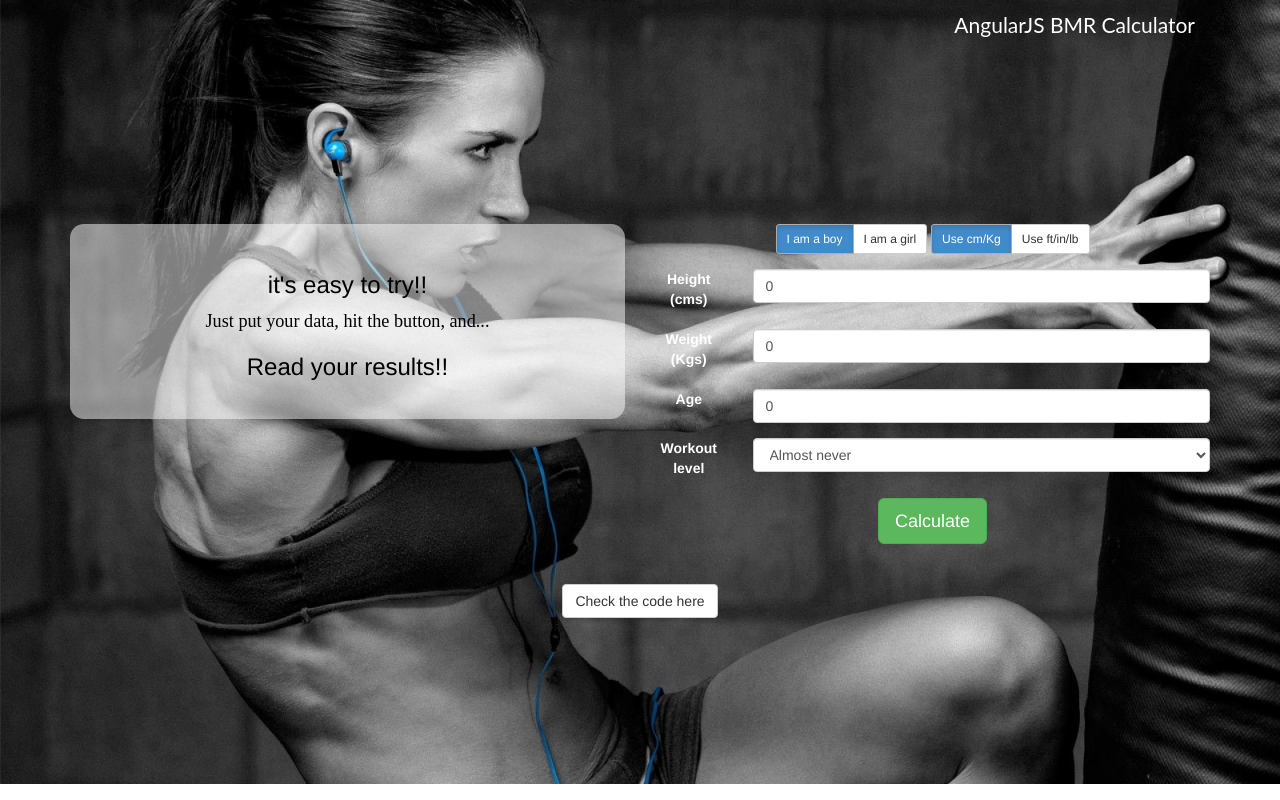
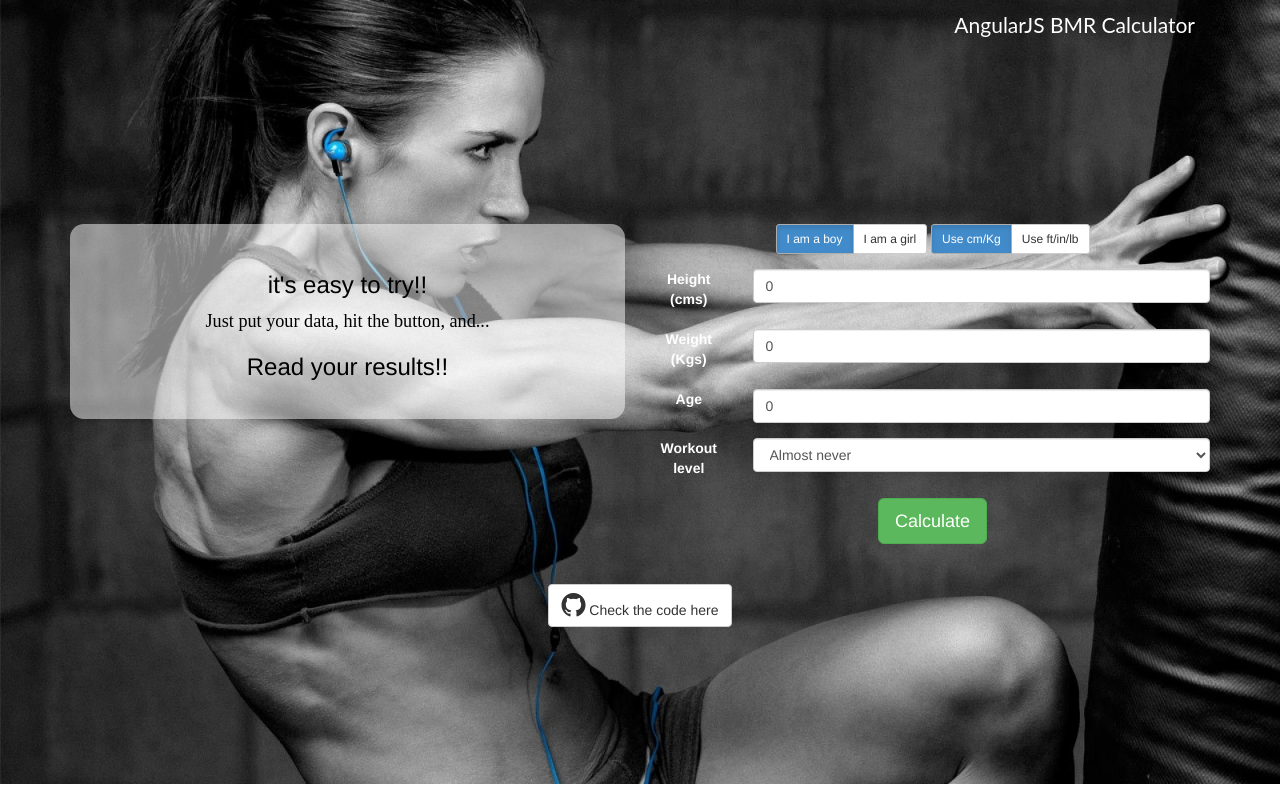
Before and after one commit to dmonyo/angularjs-bmr-example, a plain HTML site: page index.html in a window 1280 px wide. Drawn offline with nearby package versions, Linux system fonts and the light colour scheme.

Commit message:
add font-awesome link

```diff
--- a/index.html
+++ b/index.html
@@ -10,6 +10,7 @@
     <!-- Bootstrap -->
     <!-- Latest compiled and minified CSS -->
     <link rel="stylesheet" href="https://maxcdn.bootstrapcdn.com/bootstrap/3.3.7/css/bootstrap.min.css" integrity="sha384-BVYiiSIFeK1dGmJRAkycuHAHRg32OmUcww7on3RYdg4Va+PmSTsz/K68vbdEjh4u" crossorigin="anonymous">
+     <link href="https://maxcdn.bootstrapcdn.com/font-awesome/4.7.0/css/font-awesome.min.css" rel="stylesheet" integrity="sha384-wvfXpqpZZVQGK6TAh5PVlGOfQNHSoD2xbE+QkPxCAFlNEevoEH3Sl0sibVcOQVnN" crossorigin="anonymous">
 
     <link rel="stylesheet" href="./assets/css/style.css">
 
```
